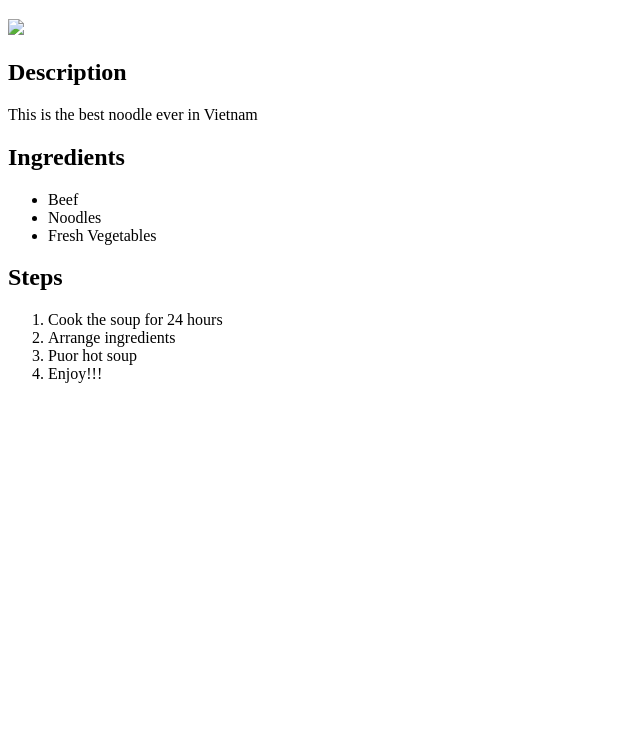
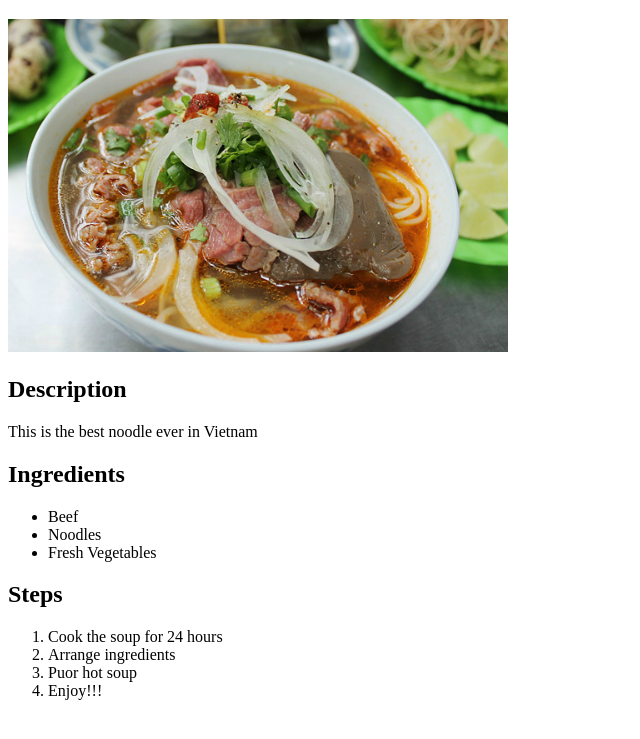
Before and after one commit to bao-22/odin-recipes, a plain HTML site: page recipes/bunBoHue.html in a window 1280 px wide. Shown: the part 61-800 px from the top of the page, without its empty margins (0-640 px from the left). Drawn offline with Linux system fonts and the light colour scheme.

Commit message:
Revised error on images

```diff
--- a/recipes/bunBoHue.html
+++ b/recipes/bunBoHue.html
@@ -8,7 +8,7 @@
 </head>
 <body>
     <h1>Bun bo Hue</h1>
-    <img src="images/BunboHue.jpeg">
+    <img src="../images/BunboHue.jpeg">
         <h2>Description</h2>
             <p>This is the best noodle ever in Vietnam</p>
         <h2>Ingredients</h2>
```
